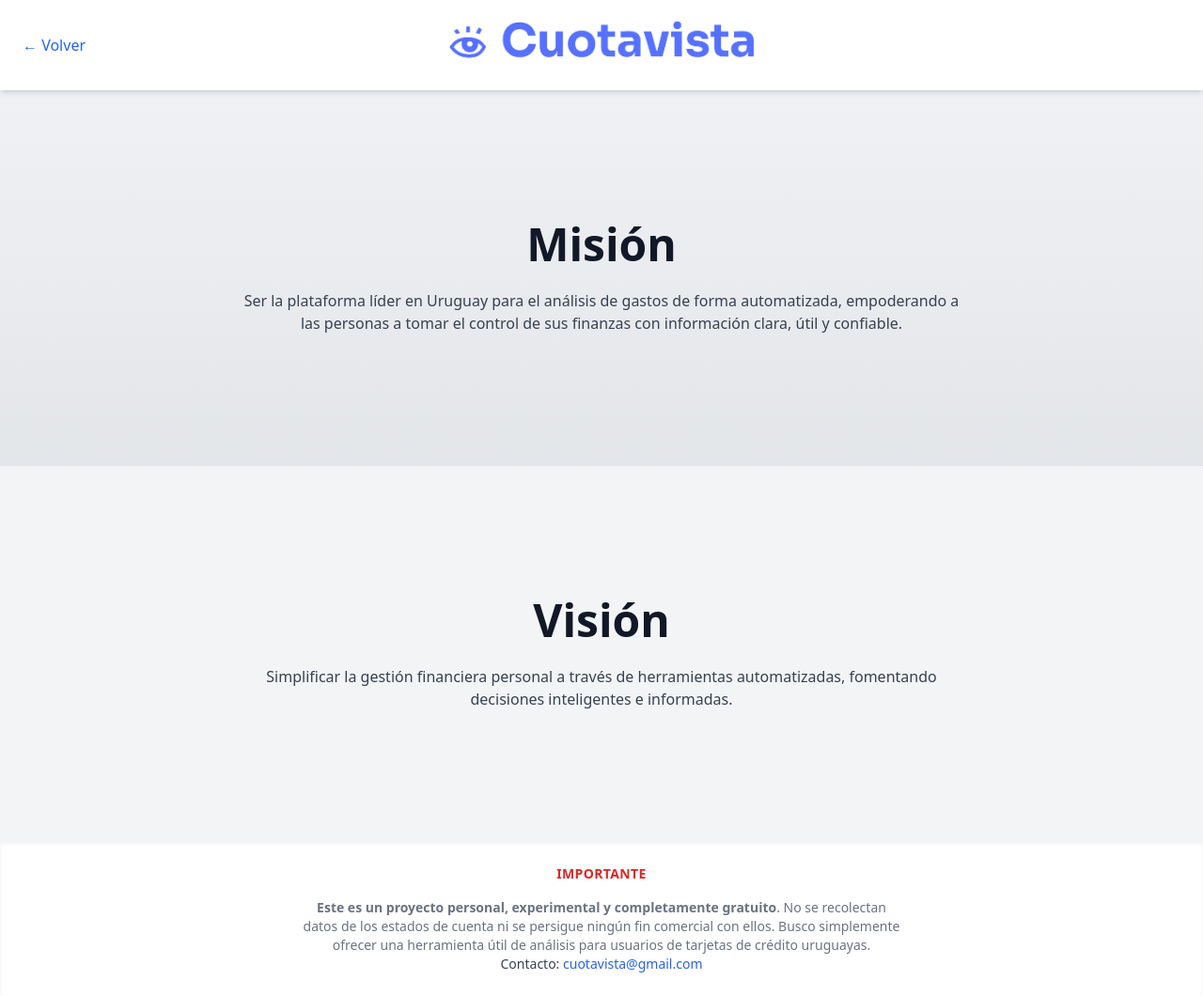
After one commit to absterben/cuotavista, a Flask app: page /mision_vision in a window 1280 px wide. The commit adds this page. Shown: the whole page at 94% size. Run offline with Flask 3, Linux system fonts and the light colour scheme; some libraries are stand-ins or nearby versions.

Commit message:
Add files via upload

```diff
--- a/app.py
+++ b/app.py
@@ -16,6 +16,10 @@ def index():
 def index_brou():
     return render_template("index_brou.html")
 
+@app.route("/mision_vision")
+def index_mision_vision():
+    return render_template("mision_vision.html")
+
 @app.route("/itau")
 def index_itau():
     return render_template("index_itau.html")
--- /dev/null
+++ b/templates/mision_vision.html
@@ -0,0 +1,44 @@
+<!DOCTYPE html>
+<html lang="es">
+  <head>
+    <meta charset="UTF-8" />
+    <title>Cuotavista | Misión y Visión</title>
+    <meta name="viewport" content="width=device-width, initial-scale=1.0" />
+    <script src="https://cdn.tailwindcss.com"></script>
+    <link rel="icon" type="image/png" href="{{ url_for('static', filename='cuotavista-logo-ojo-transparent.png') }}">
+  </head>
+
+  <body class="bg-gradient-to-b from-gray-100 to-gray-300 text-gray-900">
+    <!-- Cinta superior  -->
+    <div class="bg-white w-full py-4 px-6 flex items-center justify-between shadow-md">
+      <a href="/" class="text-blue-600 hover:underline font-medium">&larr; Volver</a>
+      <img src="{{ url_for('static', filename='cuotavista-high-resolution-logo.png') }}" alt="Logo" class="h-10 lg:h-16" />
+      <div class="w-16"></div>
+    </div>
+
+    <!-- Misión -->
+    <section class="min-h-[50vh] flex flex-col items-center justify-center text-center px-6 py-16">
+      <h1 class="text-4xl lg:text-5xl font-bold mb-6">Misión</h1>
+      <p class="text-gray-700 max-w-3xl">
+        Ser la plataforma líder en Uruguay para el análisis de gastos de forma automatizada, empoderando a las personas a tomar el control de sus finanzas con información clara, útil y confiable.
+      </p>
+    </section>
+
+    <!-- Visión -->
+    <section class="min-h-[50vh] flex flex-col items-center justify-center text-center px-6 py-16 bg-gray-100">
+      <h2 class="text-4xl lg:text-5xl font-bold mb-6">Visión</h2>
+      <p class="text-gray-700 max-w-3xl">
+        Simplificar la gestión financiera personal a través de herramientas automatizadas, fomentando decisiones inteligentes e informadas.
+      </p>
+    </section>
+
+    <!-- Footer -->
+    <footer class="bg-white text-gray-700 py-6 text-center text-sm shadow-inner">
+      <p class="text-red-600 font-bold uppercase tracking-wide mb-2">Importante</p>
+      <p class="mt-4 text-gray-500 max-w-2xl mx-auto px-4">
+        <b>Este es un proyecto personal, experimental y completamente gratuito</b>. No se recolectan datos de los estados de cuenta ni se persigue ningún fin comercial con ellos. Busco simplemente ofrecer una herramienta útil de análisis para usuarios de tarjetas de crédito uruguayas.
+      </p>
+      <p>Contacto: <a href="mailto:cuotavista@gmail.com" class="text-blue-600 hover:underline">cuotavista@gmail.com</a></p>
+    </footer>
+  </body>
+</html>
```
Also changed, not shown: templates/index_brou.html (+4 -4 lines), templates/index_itau.html (+8 -6 lines), templates/principal.html (+15 -5 lines), static/image_landing.png (added).
